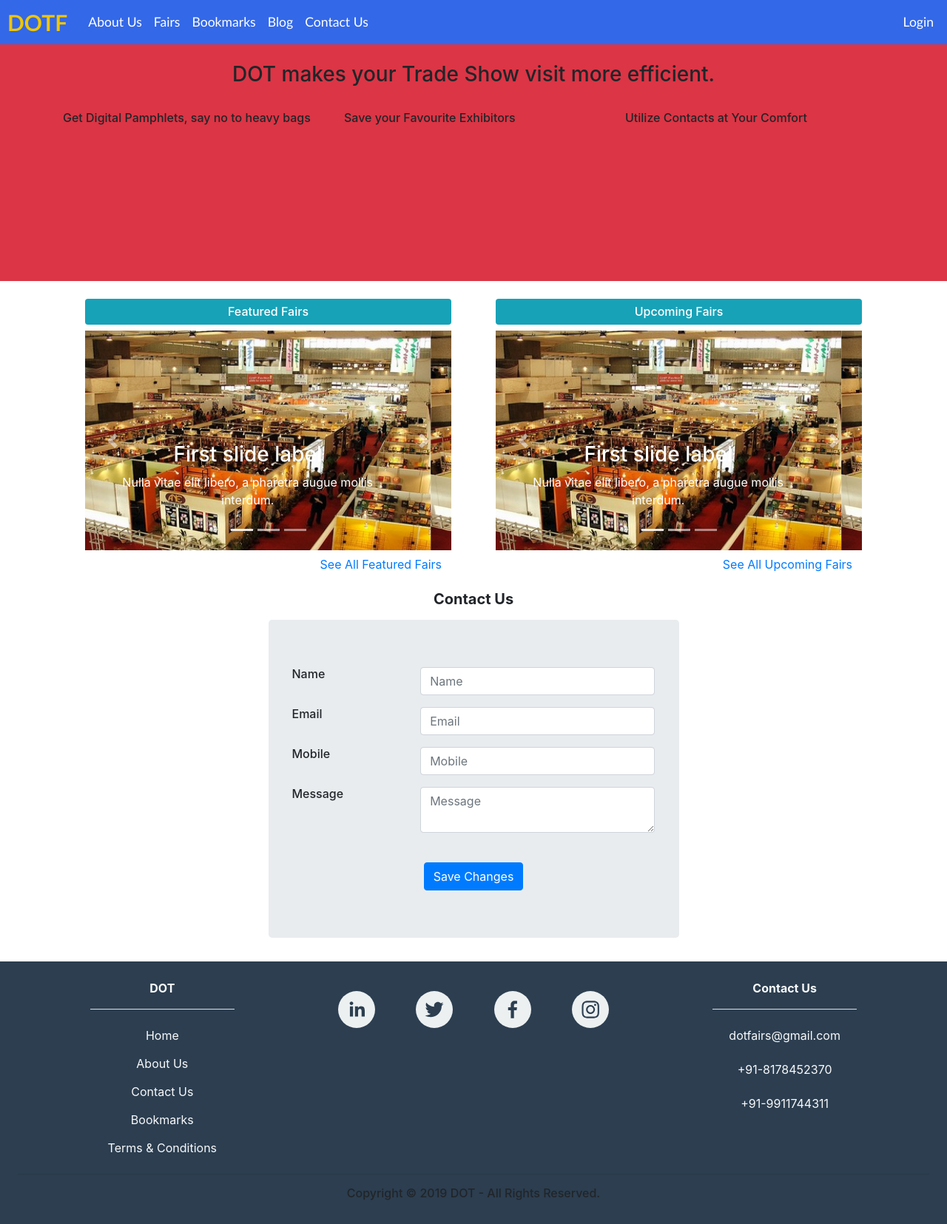
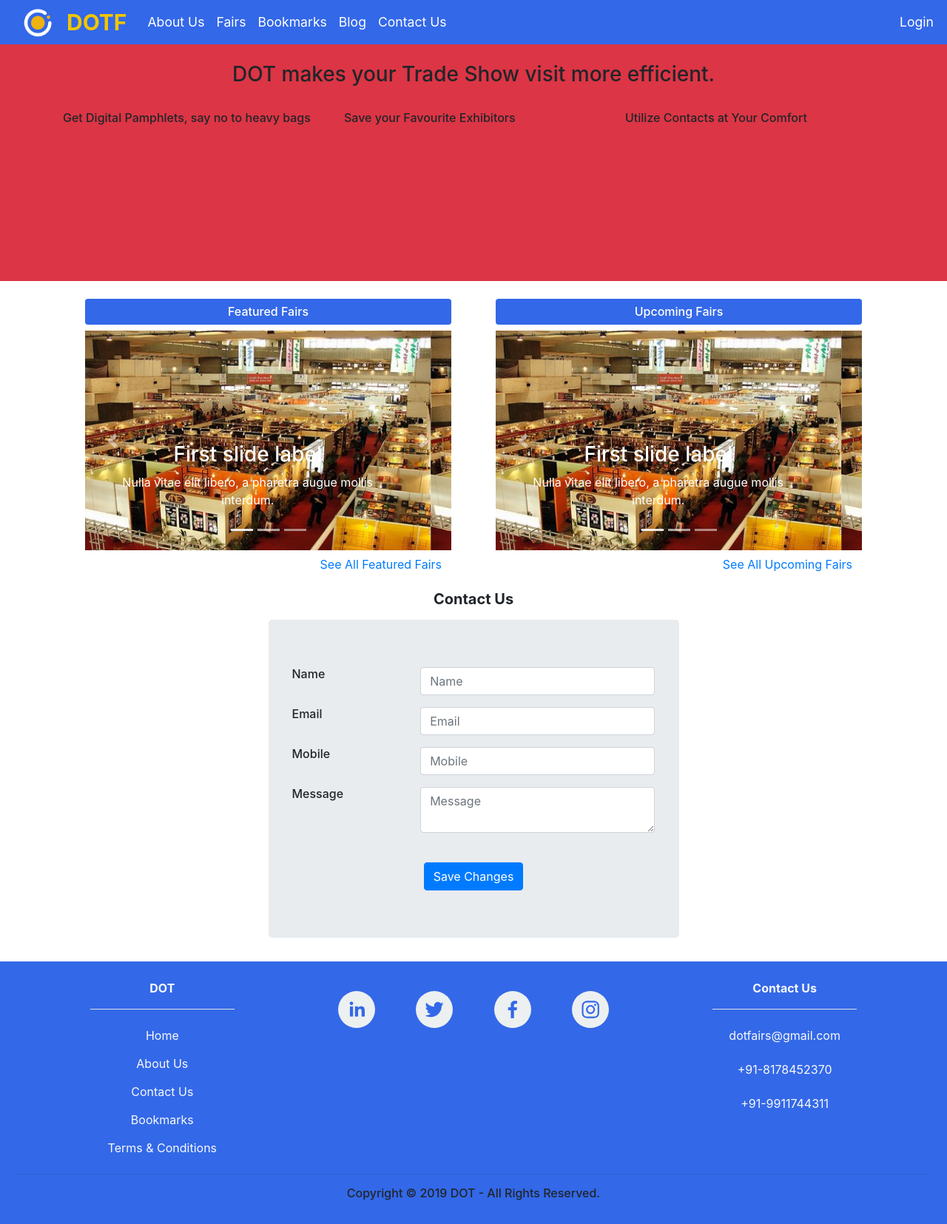
Before and after one commit to bhatvikrant/DOT, a React (Create React App) app: page / in a window 1280 px wide. Shown: the whole page at 74% size. Built offline with nearby package versions, Linux system fonts and the light colour scheme.

Commit message:
design imporvements

```diff
--- a/src/components/FeaturedFairs.js
+++ b/src/components/FeaturedFairs.js
@@ -1,4 +1,5 @@
 import React, { useState } from 'react';
+import '../css/primaryColors.css';
 import { Carousel, Row, Col } from 'react-bootstrap';
 
 import { Link } from 'react-router-dom';
@@ -15,7 +16,9 @@ const UpcomingFairs = () => {
 			<br />
 			<Row>
 				<Col>
-					<h6 className='badge-info p-2 rounded'>Featured Fairs</h6>
+					<h6 className='badge-info p-2 rounded primaryBlueColor'>
+						Featured Fairs
+					</h6>
 				</Col>
 			</Row>
 			<Row>
--- a/src/components/Footer.js
+++ b/src/components/Footer.js
@@ -1,4 +1,5 @@
 import React from 'react';
+import '../css/primaryColors.css';
 
 import { SocialIcon } from 'react-social-icons';
 import { Row, Col } from 'react-bootstrap';
@@ -7,7 +8,10 @@ import { Link } from 'react-router-dom';
 
 const Footer = () => {
 	return (
-		<footer className='text-center p-4' style={{ backgroundColor: '#2c3e50' }}>
+		<footer
+			className='text-center p-4 primaryBlueColor'
+			// style={{ backgroundColor: '#2c3e50' }}
+		>
 			<Row>
 				<Col md={4}>
 					<center>
--- a/src/components/UpcomingFairs.js
+++ b/src/components/UpcomingFairs.js
@@ -1,4 +1,5 @@
 import React, { useState } from 'react';
+import '../css/primaryColors.css';
 import { Carousel, Row, Col } from 'react-bootstrap';
 import { Link } from 'react-router-dom';
 
@@ -15,7 +16,9 @@ const UpcomingFairs = () => {
 			<br />
 			<Row>
 				<Col>
-					<h6 className='badge-info p-2 rounded'>Upcoming Fairs</h6>
+					<h6 className='badge-info p-2 rounded primaryBlueColor'>
+						Upcoming Fairs
+					</h6>
 				</Col>
 			</Row>
 			<Row>
--- a/src/components/navbar/components/SideDrawer/SideDrawer.js
+++ b/src/components/navbar/components/SideDrawer/SideDrawer.js
@@ -17,25 +17,21 @@ const sideDrawer = (props) => {
 					<Link to='/about'>About Us</Link>
 				</li>
 				<li>
-					<Link to='/how-it-works'>How It Works</Link>
+					<Link to='/how-it-works'>Fairs</Link>
 				</li>
 				<li>
-					<Link to='/hiring'>We Are Hiring</Link>
+					<Link to='/hiring'>Bookmarks</Link>
 				</li>
 				<li>
-					<a
-						href='https://blog.coox.in'
-						target='_blank'
-						rel='noopener noreferrer'
-					>
+					<a href='' target='_blank' rel='noopener noreferrer'>
 						Blog
 					</a>
 				</li>
 				<li>
-					<Link to='/'>Book a Cook</Link>
+					<Link to='/'>Contact Us</Link>
 				</li>
 				<li>
-					<Link to='/register-as-cook'>Register as Cook</Link>
+					<Link to='/register-as-cook'>Login</Link>
 				</li>
 				{/* <li>
 					<LoginModal state={props.loginState} setState={props.setLoginState} />
--- a/src/components/navbar/components/Toolbar/Toolbar.css
+++ b/src/components/navbar/components/Toolbar/Toolbar.css
@@ -22,8 +22,7 @@
 .toolbar__logo a {
 	color: rgba(0, 0, 0, 0.5);
 	font-weight: 700;
-	font-family: 'Trebuchet MS', 'Lucida Sans Unicode', 'Lucida Grande',
-		'Lucida Sans', Arial, sans-serif;
+
 	text-decoration: none !important;
 	font-size: 30px;
 	color: #f0c600;
@@ -38,8 +37,7 @@
 
 .logoName {
 	font-weight: 700;
-	font-family: 'Trebuchet MS', 'Lucida Sans Unicode', 'Lucida Grande',
-		'Lucida Sans', Arial, sans-serif;
+
 	text-decoration: none !important;
 	font-size: 30px;
 	color: #f0c600;
@@ -64,8 +62,6 @@
 .toolbar_navigation-items li {
 	padding: 0 0.5rem;
 	font-weight: 400;
-	font-family: 'Trebuchet MS', 'Lucida Sans Unicode', 'Lucida Grande',
-		'Lucida Sans', Arial, sans-serif;
 }
 
 .toolbar_navigation-items a {
@@ -75,7 +71,7 @@
 
 .toolbar_navigation-items a:hover,
 .toolbar_navigation-items a:active {
-	color: #666666;
+	/* color: #ffb800; */
 }
 
 .selected {
--- a/src/components/navbar/components/Toolbar/Toolbar.js
+++ b/src/components/navbar/components/Toolbar/Toolbar.js
@@ -3,6 +3,7 @@ import React from 'react';
 // import LoginModal from '../../../LoginModal';
 
 import DrawerToggleButton from '../SideDrawer/DrawerToggleButton';
+import logo from '../../../../assets/logoBGBlue.png';
 import './Toolbar.css';
 
 import { Link, NavLink } from 'react-router-dom';
@@ -14,7 +15,7 @@ const toolbar = (props) => {
 			<nav className='toolbar__navigation'>
 				<div className='toolbar__logo'>
 					<Link to='/'>
-						{/* <img src={logo} alt='logo' height='50' width='50' /> */}
+						<img src={logo} alt='logo' height='80' width='80' />
 					</Link>
 				</div>
 				<div className='toolbar__logo'>
@@ -30,12 +31,12 @@ const toolbar = (props) => {
 							</NavLink>
 						</li>
 						<li>
-							<NavLink to='/how-it-works' activeClassName='selected'>
+							<NavLink to='/all-fairs' activeClassName='selected'>
 								Fairs
 							</NavLink>
 						</li>
 						<li>
-							<NavLink to='/hiring' activeClassName='selected'>
+							<NavLink to='/bookmarks' activeClassName='selected'>
 								Bookmarks
 							</NavLink>
 						</li>
```
Also changed, not shown: src/assets/logoBGBlue.png (added).
